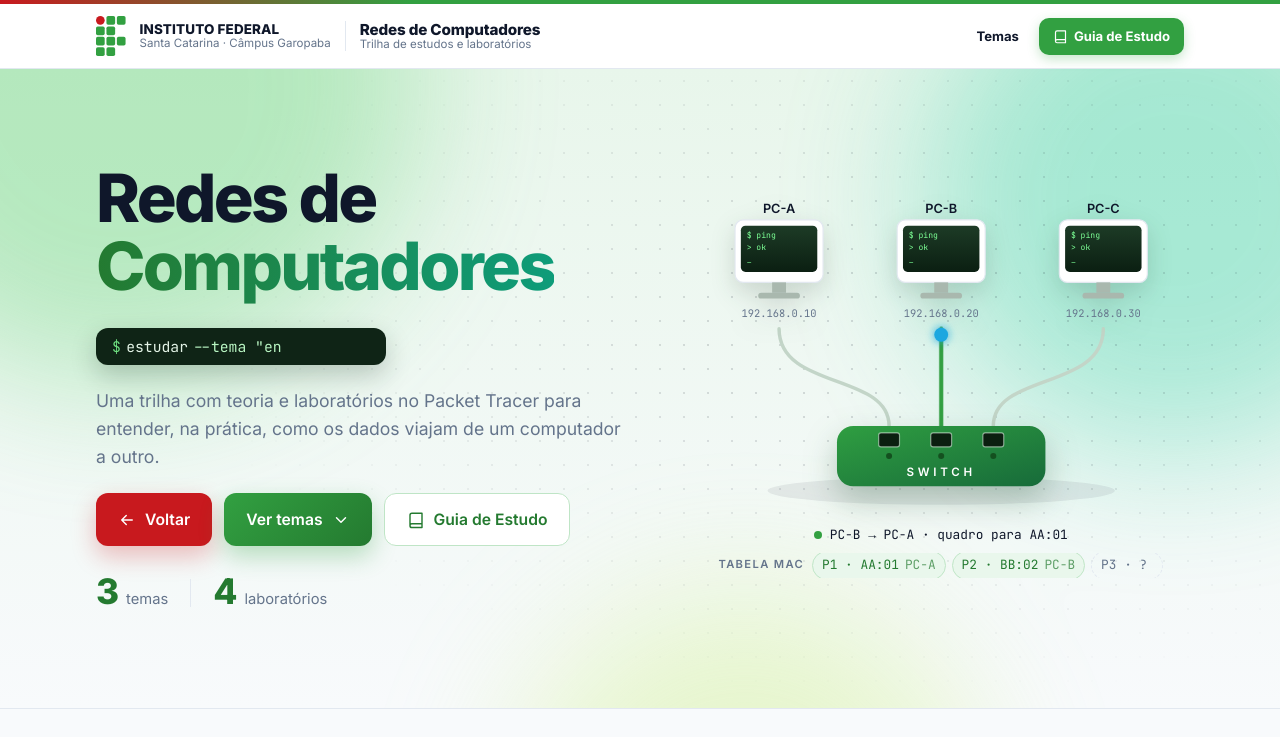
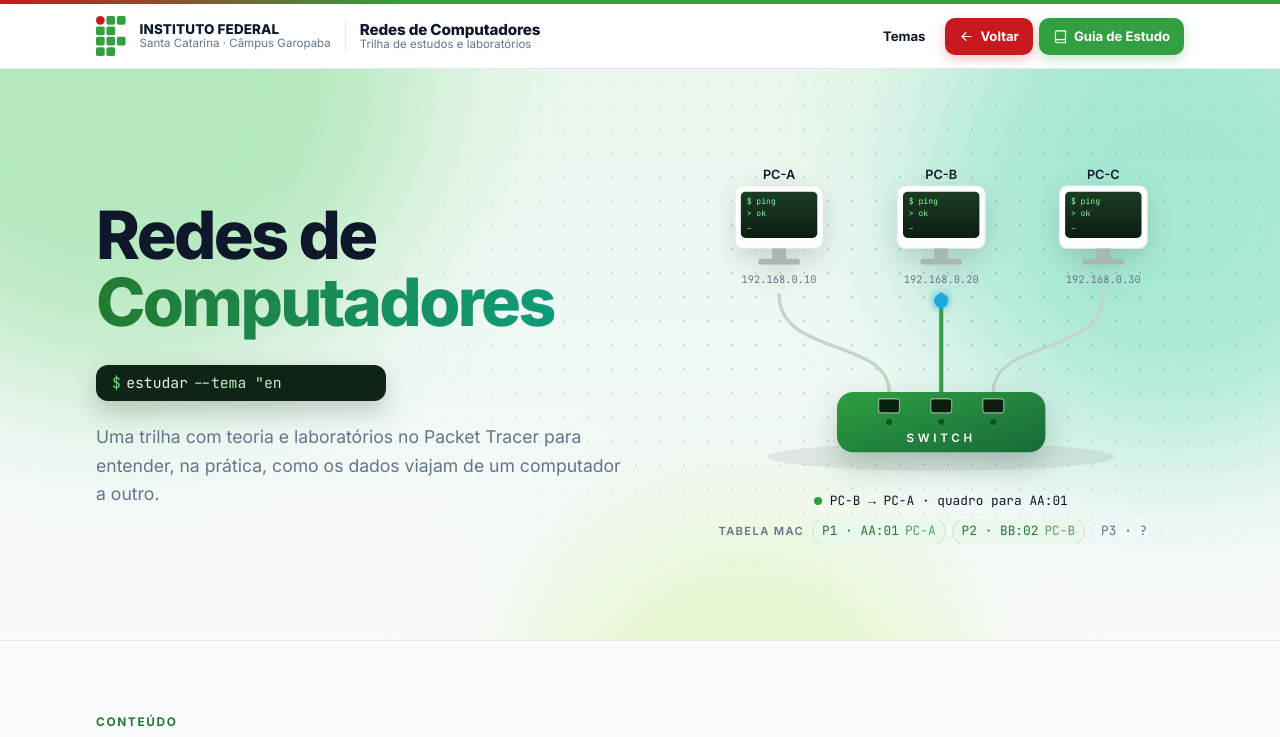
Before and after one commit to alberto-barros/alberto-barros.github.io, a plain HTML site: page Redes/index.html in a window 1280 px wide. Shown: the top 737 px of the page. Drawn offline with Linux system fonts and the light colour scheme.

Commit message:
Redes: remove botões e contadores do cabeçalho, Voltar vai para a barra do topo
Co-Authored-By: Claude Opus 5.5 <noreply@anthropic.com>
Claude-Session: https://claude.ai/code/session_01WGbAHTFfJEMEwiA2d4z9B2

```diff
--- a/Redes/index.html
+++ b/Redes/index.html
@@ -46,9 +46,12 @@ h1,h2,h3{font-family:var(--font-display);line-height:1.15;margin:0}
 .topnav .ghost:hover{background:var(--surface-2)}
 .topnav .solid{background:var(--green);color:#fff;box-shadow:0 4px 12px rgba(50,160,65,.28)}
 .topnav .solid:hover{background:#247A30}
+.topnav .back{background:var(--red);color:#fff;box-shadow:0 4px 12px rgba(200,25,30,.25)}
+.topnav .back:hover{background:#A51418}
 .topnav .i{width:15px;height:15px}
 @media (max-width:760px){.brand .div,.brand .site{display:none}}
-@media (max-width:460px){.topnav .ghost{display:none}}
+@media (max-width:560px){.topnav .ghost{display:none}.brand .inst span{display:none}}
+@media (max-width:420px){.brand .inst{display:none}.topnav a{padding:8px 11px}}
 
 /* HERO */
 .hero{position:relative;overflow:hidden;isolation:isolate;background:linear-gradient(180deg,var(--h-top) 0%,var(--bg) 100%);color:var(--ink);border-bottom:1px solid var(--line)}
@@ -222,6 +225,7 @@ footer .fb svg{height:26px;width:auto}
     </a>
     <div class="topnav">
       <a class="ghost" href="#capitulos">Temas</a>
+      <a class="back" href="https://alberto-barros.github.io/"><svg class="i"><use href="#i-back"/></svg>Voltar</a>
       <a class="solid" href="https://alberto-barros.github.io/Redes/Guia.html"><svg class="i"><use href="#i-book"/></svg>Guia de Estudo</a>
     </div>
   </div>
@@ -235,14 +239,6 @@ footer .fb svg{height:26px;width:auto}
       <h1>Redes de <span class="hl">Computadores</span></h1>
       <div class="term" aria-hidden="true"><span class="pr">$</span><span>estudar</span><span class="type" id="type"></span></div>
       <p>Uma trilha com teoria e laboratórios no Packet Tracer para entender, na prática, como os dados viajam de um computador a outro.</p>
-      <div class="cta">
-        <a class="btn back" href="https://alberto-barros.github.io/"><svg class="i"><use href="#i-back"/></svg>Voltar</a>
-        <a class="btn pri" href="#capitulos">Ver temas<svg class="i"><use href="#i-down"/></svg></a>
-        <a class="btn sec" href="https://alberto-barros.github.io/Redes/Guia.html"><svg class="i"><use href="#i-book"/></svg>Guia de Estudo</a>
-      </div>
-      <div class="stats">
-        <div class="stat"><b data-n="3">0</b><span>temas</span></div><span class="sep"></span><div class="stat"><b data-n="4">0</b><span>laboratórios</span></div>
-      </div>
     </div>
     <figure class="lan" aria-label="Animação: três computadores trocando quadros por um switch">
       <svg viewBox="0 0 420 270" class="lan-svg" aria-hidden="true">
```
